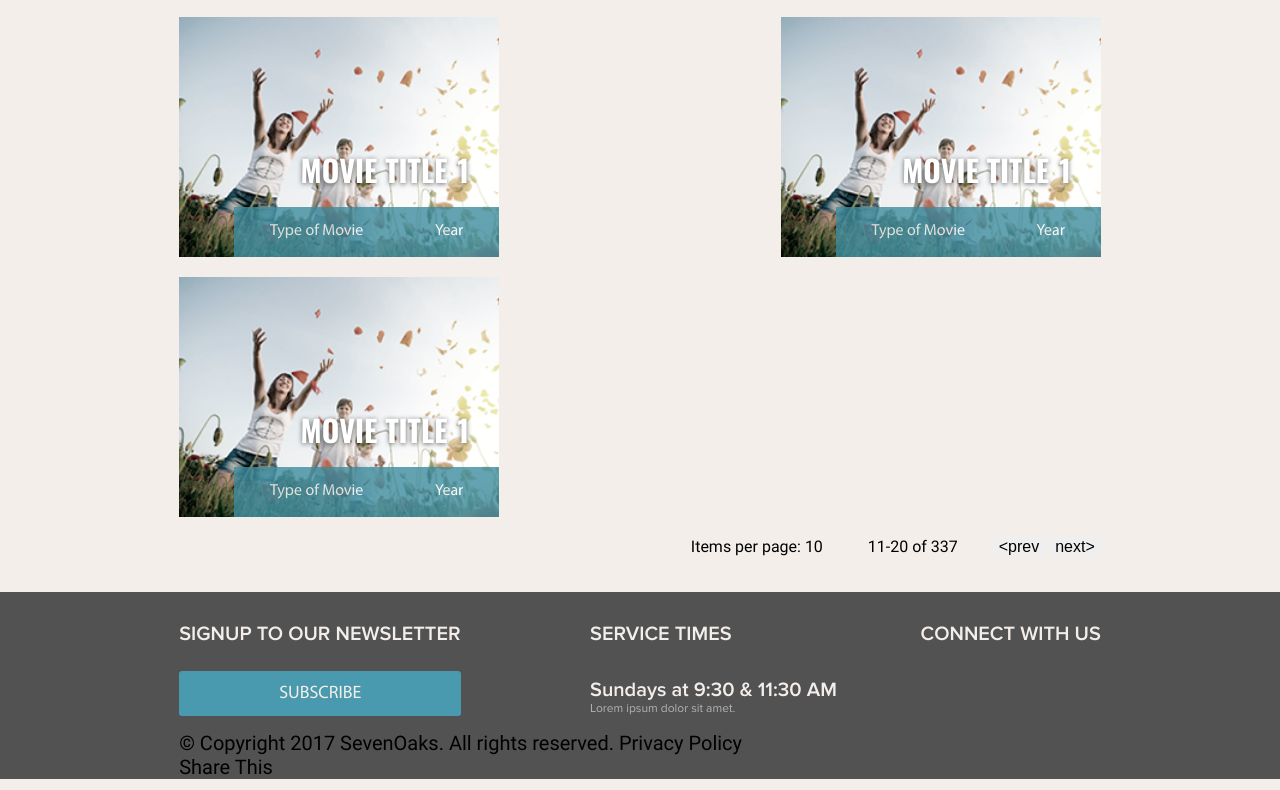
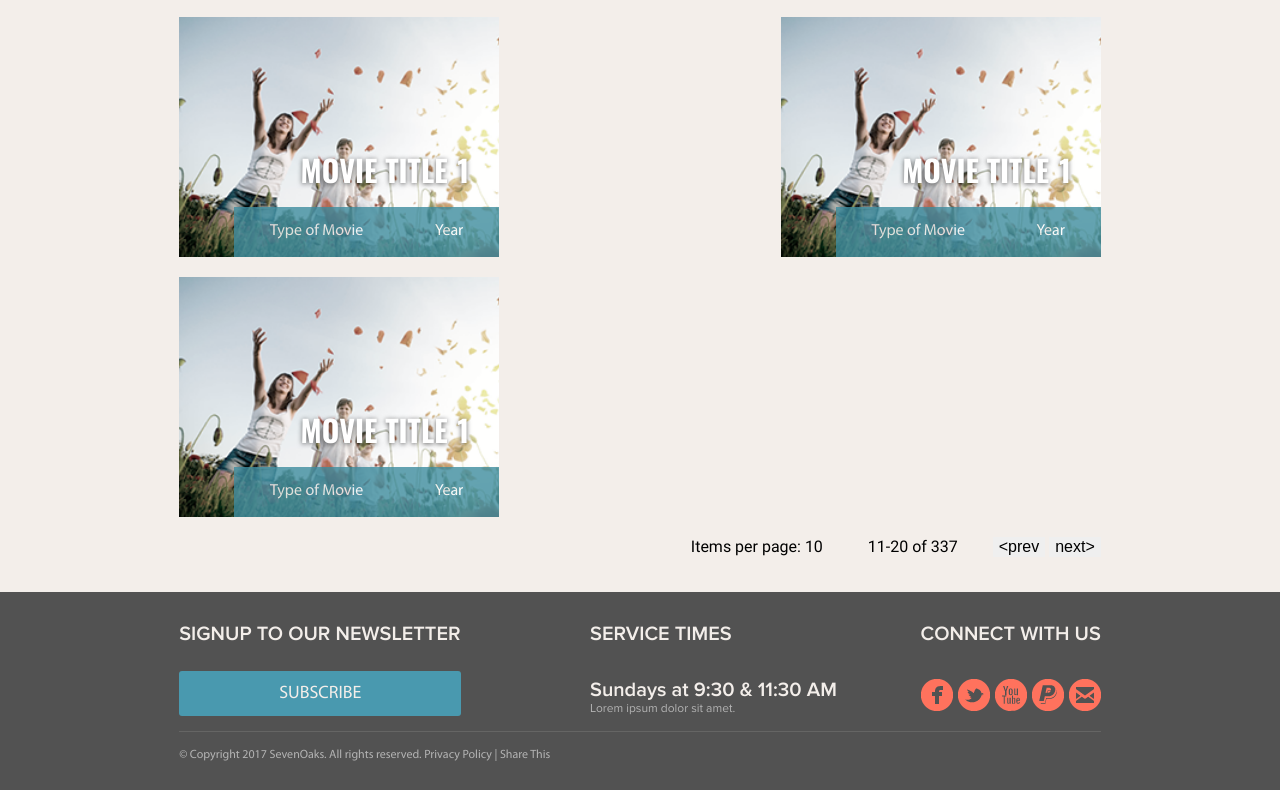
Before and after one commit to IgorOsipov/Movie-Collection, a plain HTML site: page index.html in a window 1280 px wide. Shown: the part 1379-2169 px from the top of the page. Drawn offline with Linux system fonts and the light colour scheme; a web font is replaced by a local one.

Commit message:
finished with desktop vers styles, added animations to links and buttons

```diff
--- a/css/style.css
+++ b/css/style.css
@@ -183,6 +183,9 @@ a, a:hover, button, button:hover, input:hover, .anime {
 .main_menu .menu li a:hover {
   color: #1b7f9b;
   font-weight: bold;
+  -webkit-transform: scale(1.1);
+  -ms-transform: scale(1.1);
+  transform: scale(1.1);
 }
 
 #slider .slide {
@@ -448,6 +451,14 @@ a, a:hover, button, button:hover, input:hover, .anime {
   height: 20px;
   font-size: 1em;
   font-weight: 500;
+  cursor: pointer;
+}
+
+.content .pagination .buttons input:hover {
+  -webkit-transform: scale(1.1);
+  -ms-transform: scale(1.1);
+  transform: scale(1.1);
+  font-weight: 600;
 }
 
 footer {
@@ -455,15 +466,7 @@ footer {
   background-color: #525252;
 }
 
-footer h2 {
-  font-size: 20px;
-  font-family: "ProximaNova";
-  color: #f3eeea;
-  line-height: 1.2;
-  text-transform: uppercase;
-}
-
-footer .signup {
+footer .subscribe {
   display: -webkit-box;
   display: -ms-flexbox;
   display: flex;
@@ -474,7 +477,7 @@ footer .signup {
   margin-right: 45px;
 }
 
-footer .signup a {
+footer .subscribe a {
   margin-top: 25px;
   text-decoration: none;
   background-color: #4999af;
@@ -485,6 +488,12 @@ footer .signup a {
   line-height: 1.2;
   border-radius: 3px;
   padding: 12px 100px;
+}
+
+footer .subscribe a:hover {
+  -webkit-transform: scale(0.995);
+  -ms-transform: scale(0.995);
+  transform: scale(0.995);
 }
 
 footer .service {
@@ -514,8 +523,69 @@ footer .service p {
   line-height: 1.2;
 }
 
+footer .contacs {
+  display: -webkit-box;
+  display: -ms-flexbox;
+  display: flex;
+  -webkit-box-orient: vertical;
+  -webkit-box-direction: normal;
+  -ms-flex-direction: column;
+  flex-direction: column;
+  -webkit-box-pack: justify;
+  -ms-flex-pack: justify;
+  justify-content: space-between;
+}
+
 footer .contacs ul {
   list-style: none;
+  display: -webkit-box;
+  display: -ms-flexbox;
+  display: flex;
+  -webkit-box-pack: justify;
+  -ms-flex-pack: justify;
+  justify-content: space-between;
+  padding-bottom: 5px;
+}
+
+footer .contacs ul li:hover {
+  -webkit-transform: scale(0.98);
+  -ms-transform: scale(0.98);
+  transform: scale(0.98);
+}
+
+footer .contacs .icon-facebook {
+  background-image: url("../src/icons/sprite.png");
+  background-position: -32px 0px;
+  width: 32px;
+  height: 32px;
+}
+
+footer .contacs .icon-paypal {
+  background-image: url("../src/icons/sprite.png");
+  background-position: 0px -32px;
+  width: 32px;
+  height: 32px;
+}
+
+footer .contacs .icon-twitter {
+  background-image: url("../src/icons/sprite.png");
+  background-position: -32px -32px;
+  width: 32px;
+  height: 32px;
+}
+
+footer .contacs .icon-youtube {
+  background-image: url("../src/icons/sprite.png");
+  background-position: -64px 0px;
+  width: 32px;
+  height: 32px;
+}
+
+footer .contacs .icon-email {
+  background-image: url("../src/icons/sprite.png");
+  background-position: 0px 0px;
+  width: 32px;
+  height: 32px;
 }
 
 footer .footer_box {
@@ -527,3 +597,25 @@ footer .footer_box {
   justify-content: space-between;
   margin-bottom: 15px;
 }
+
+footer .footer_box h2 {
+  font-size: 20px;
+  font-family: "ProximaNova";
+  color: #f3eeea;
+  line-height: 1.2;
+  text-transform: uppercase;
+}
+
+footer .copyrights {
+  width: 100%;
+  border-top: 1px solid rgba(107, 107, 106, 0.8);
+  padding-top: 16px;
+  padding-bottom: 27px;
+}
+
+footer .copyrights p {
+  font-size: 0.6em;
+  font-family: "Myriad Pro";
+  color: #b3b3b3;
+  line-height: 1.2;
+}
--- a/index.html
+++ b/index.html
@@ -142,7 +142,7 @@
     <footer>
         <div class="main_wrapper">
             <div class="footer_box">
-                <div class="signup">
+                <div class="subscribe">
                     <h2>SIGNUP TO OUR NEWSLETTER</h2>
                     <a href="#">subscribe</a>
                 </div>
@@ -156,17 +156,17 @@
                 <div class="contacs">
                     <h2>CONNECT WITH US</h2>
                     <ul>
-                        <li><a href="#"></a></li>
-                        <li><a href="#"></a></li>
-                        <li><a href="#"></a></li>
-                        <li><a href="#"></a></li>
-                        <li><a href="#"></a></li>
+                        <li><a href="#"><div class="icon-facebook"></div></a></li>
+                        <li><a href="#"><div class="icon-twitter"></div></a></li>
+                        <li><a href="#"><div class="icon-youtube"></div></a></li>
+                        <li><a href="#"><div class="icon-paypal"></div></a></li>
+                        <li><a href="#"><div class="icon-email"></div></a></li>
                     </ul>
                 </div>
             </div>
             <div class="copyrights">
-                <p>© Copyright 2017 SevenOaks. All rights reserved.  Privacy Policy</p>
-                <p>Share This</p>
+                <p>© Copyright 2017 SevenOaks. All rights reserved.  Privacy Policy  |  Share This</p>
+
             </div>
         </div>
     </footer>
--- a/sass/main.scss
+++ b/sass/main.scss
@@ -73,6 +73,7 @@
                 &:hover{
                     color: rgb(27, 127, 155);
                     font-weight: bold;
+                    transform: scale(1.1);
                 }
             }
         }
@@ -319,6 +320,11 @@
                 height: 20px;
                 font-size: 1em;
                 font-weight: 500;
+                cursor: pointer;
+                &:hover{
+                    transform: scale(1.1);
+                    font-weight: 600;
+                }
             }
         }
     }
@@ -328,15 +334,9 @@ footer{
     padding-top: 30px;
     background-color: #525252;
 
-    h2{
-        font-size: 20px;
-        font-family: "ProximaNova";
-        color: rgb(243, 238, 234);
-        line-height: 1.2;
-        text-transform: uppercase;
-    }
 
-    .signup{
+
+    .subscribe{
         display: flex;
         flex-direction: column;
         margin-right: 45px;
@@ -351,6 +351,9 @@ footer{
             line-height: 1.2;
             border-radius: 3px;
             padding: 12px 100px;
+            &:hover{
+                transform: scale(0.995);
+            }
         }
     }
 
@@ -374,8 +377,47 @@ footer{
     }
 
     .contacs{
+        display: flex;
+        flex-direction: column;
+        justify-content: space-between;
         ul{
             list-style: none;
+            display: flex;
+            justify-content: space-between;
+            padding-bottom: 5px;
+            li:hover{
+                transform: scale(0.98);
+            }
+        }
+        .icon-facebook {
+            background-image: url('../src/icons/sprite.png');
+            background-position: -32px 0px;
+            width: 32px;
+            height: 32px;
+        }
+        .icon-paypal {
+            background-image: url('../src/icons/sprite.png');
+            background-position: 0px -32px;
+            width: 32px;
+            height: 32px;
+        }
+        .icon-twitter {
+            background-image: url('../src/icons/sprite.png');
+            background-position: -32px -32px;
+            width: 32px;
+            height: 32px;
+        }
+        .icon-youtube {
+            background-image: url('../src/icons/sprite.png');
+            background-position: -64px 0px;
+            width: 32px;
+            height: 32px;
+        }
+        .icon-email {
+            background-image: url('../src/icons/sprite.png');
+            background-position: 0px 0px;
+            width: 32px;
+            height: 32px;
         }
     }
 
@@ -383,5 +425,25 @@ footer{
         display: flex;
         justify-content: space-between;
         margin-bottom: 15px;
+        h2{
+            font-size: 20px;
+            font-family: "ProximaNova";
+            color: rgb(243, 238, 234);
+            line-height: 1.2;
+            text-transform: uppercase;
+        }
+    }
+
+    .copyrights{
+        width: 100%;
+        border-top: 1px solid rgba(107,107,106, 0.8);
+        padding-top: 16px;
+        padding-bottom: 27px;
+        p{
+            font-size: 0.6em;
+            font-family: "Myriad Pro";
+            color: rgb(179, 179, 179);
+            line-height: 1.2;
+        }
     }
 }
```
Also changed, not shown: src/icons/sprite.png (added).
